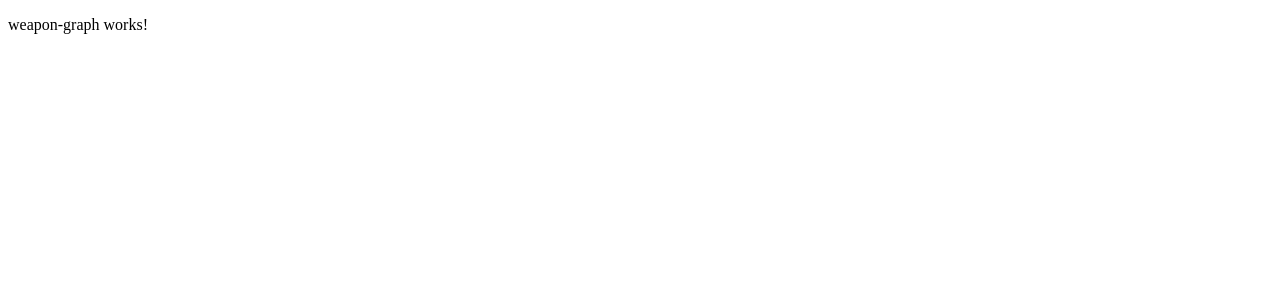
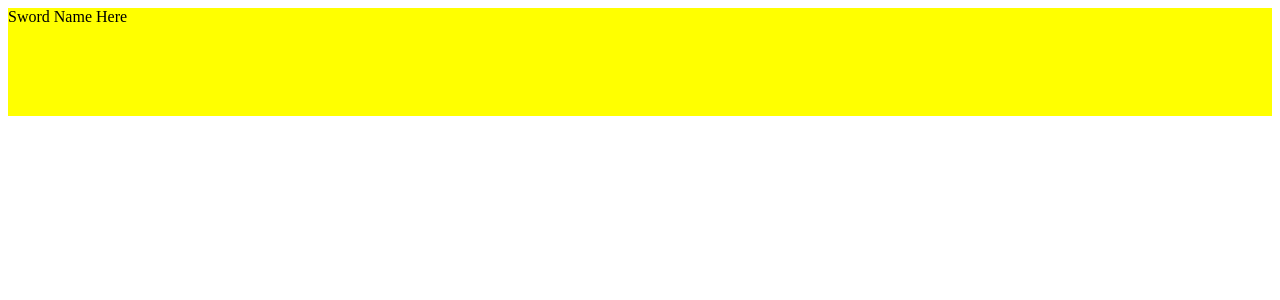
Before and after one commit to Fimbelowski/dark-cloud-weapon-calculator, an Angular app: page / in a window 1280 px wide. Shown: the top 300 px of the page. Built offline with nearby package versions, Linux system fonts and the light colour scheme.

Commit message:
Create grid columns and rows.

```diff
--- a/src/app/weapon-graph/weapon-graph.component.html
+++ b/src/app/weapon-graph/weapon-graph.component.html
@@ -1 +1,6 @@
-<p>weapon-graph works!</p>
+<div
+  class="weapon-graph-component"
+  [ngStyle]="styles"
+>
+  Sword Name Here
+</div>
--- a/src/app/weapon-graph/weapon-graph.component.scss
+++ b/src/app/weapon-graph/weapon-graph.component.scss
@@ -0,0 +1,4 @@
+.weapon-graph-component {
+  display: grid;
+  background-color: yellow;
+}
--- a/src/app/weapon-graph/weapon-graph.component.ts
+++ b/src/app/weapon-graph/weapon-graph.component.ts
@@ -12,7 +12,7 @@ import type WeaponName from 'src/services/weapon/WeaponName';
 export class WeaponGraphComponent<T extends WeaponName> implements OnInit {
   @Input({ required: true }) weaponGraph!: Readonly<WeaponGraph<T>>;
 
-  columns = 0;
+  styles = new Map<string, string>();
   weaponsByDistanceFromTerminal = new Map<number, Array<Weapon<T>>>();
 
   ngOnInit() {
@@ -26,10 +26,16 @@ export class WeaponGraphComponent<T extends WeaponName> implements OnInit {
       this.weaponsByDistanceFromTerminal.get(distance)?.push(weapon);
     });
 
+    let columns = 0;
+
     for (const weapons of this.weaponsByDistanceFromTerminal.values()) {
-      this.columns = Math.max(this.columns, weapons.length);
+      columns = Math.max(columns, weapons.length);
     }
 
-    console.log(this.columns);
+    this.styles.set('grid-template-columns', `repeat(${columns}, 1fr)`);
+    this.styles.set(
+      'grid-template-rows',
+      `repeat(${this.weaponsByDistanceFromTerminal.size}, 1fr)`
+    );
   }
 }
```
